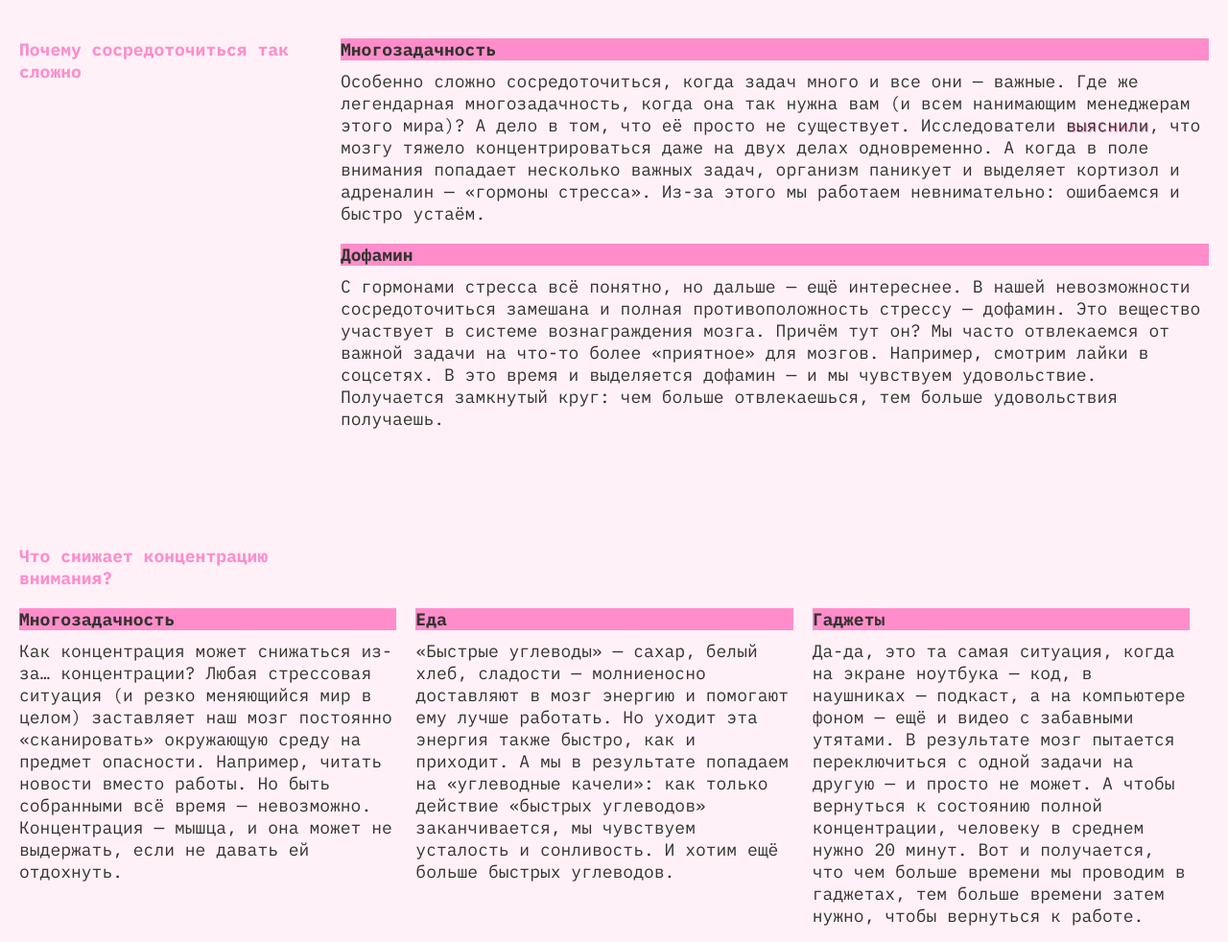
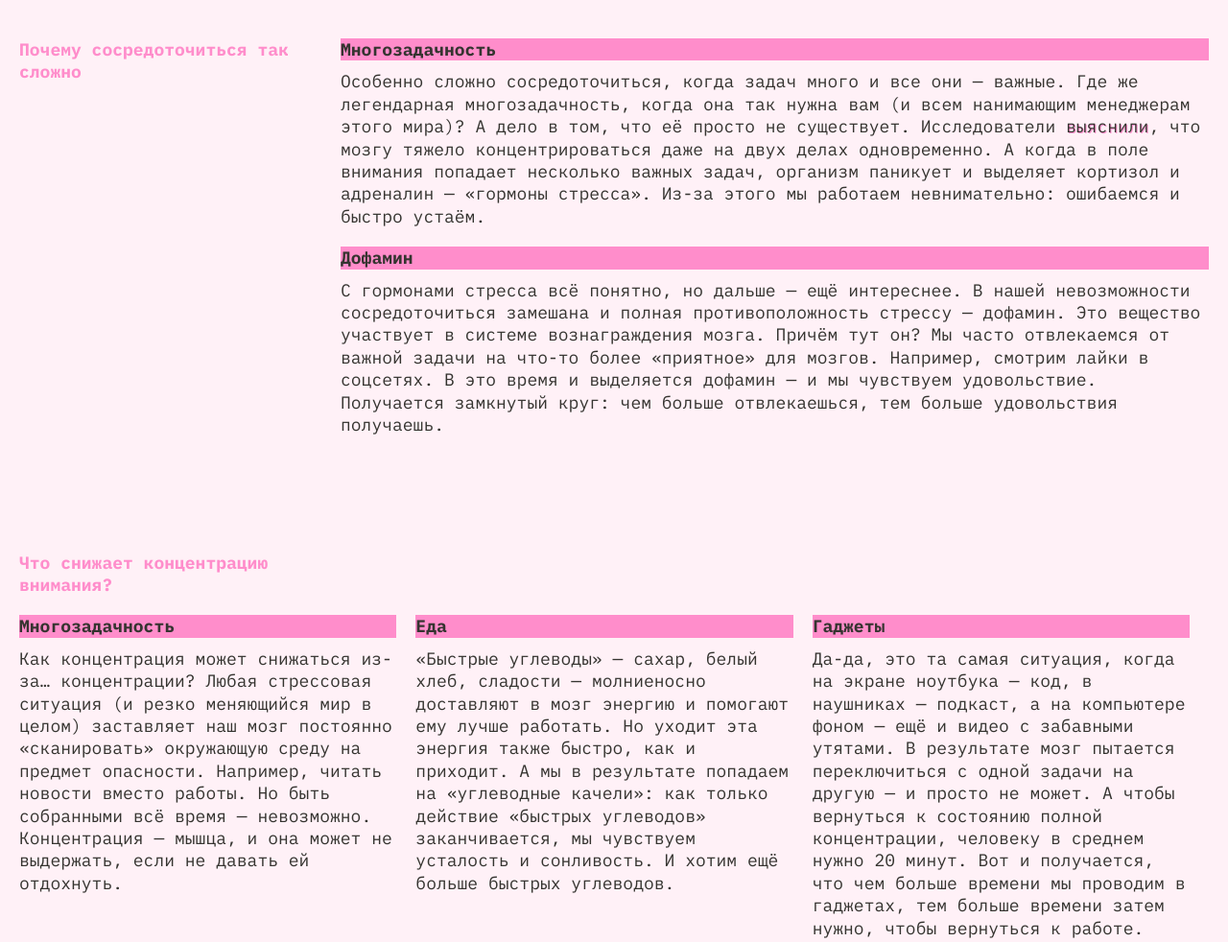
Before and after one commit to fall3n-02/slozhno-sosredotochitsya-fd, a plain HTML site: page index.html in a window 1280 px wide. Shown: the part 820-1802 px from the top of the page at 96% size. Drawn offline with Linux system fonts and the light colour scheme.

Commit message:
Dark 375 full ready

```diff
--- a/index.html
+++ b/index.html
@@ -56,49 +56,34 @@
         <h2 class="content-title">Почему сосредоточиться так сложно</h2>
         <div class="content-info">
         <h3 class="content-subtitle title-decor">Многозадачность</h3>
-        <p>Особенно сложно сосредоточиться, когда задач много и все они — важные. Где же легендарная многозадачность,
-          когда она так нужна вам (и всем нанимающим менеджерам этого мира)? А дело в том, что её просто не существует.
-          Исследователи <a href="https://dana.org/article/multicosts-of-multitasking/">выяснили</a>, что мозгу тяжело концентрироваться даже на двух делах одновременно.
-          А когда в поле внимания попадает несколько важных задач, организм паникует и выделяет кортизол и
-          адреналин — «гормоны стресса». Из-за этого мы работаем невнимательно: ошибаемся и быстро устаём.</p>
+        <p class="text-block">Особенно сложно сосредоточиться, когда задач много и все они — важные. Где же легендарная многозадачность, когда она так нужна вам (и всем нанимающим менеджерам этого мира)? А дело в том, что её просто не существует. Исследователи <a href="https://dana.org/article/multicosts-of-multitasking/">выяснили</a>, что мозгу тяжело концентрироваться даже на двух делах одновременно. А когда в поле внимания попадает несколько важных задач, организм паникует и выделяет кортизол и адреналин — «гормоны стресса». Из-за этого мы работаем невнимательно: ошибаемся и быстро устаём.</p>
         <h3 class="content-subtitle title-decor">Дофамин</h3>
-        <p>С гормонами стресса всё понятно, но дальше — ещё интереснее. В нашей невозможности сосредоточиться замешана и
-          полная противоположность стрессу — дофамин. Это вещество участвует в системе вознаграждения мозга. Причём тут он?
-          Мы часто отвлекаемся от важной задачи на что-то более «приятное» для мозгов. Например, смотрим лайки в соцсетях.
-          В это время и выделяется дофамин — и мы чувствуем удовольствие. Получается замкнутый круг: чем больше отвлекаешься,
-          тем больше удовольствия получаешь.</p>
+        <p class="text-block">С гормонами стресса всё понятно, но дальше — ещё интереснее. В нашей невозможности сосредоточиться замешана и полная противоположность стрессу — дофамин. Это вещество участвует в системе вознаграждения мозга. Причём тут он? Мы часто отвлекаемся от важной задачи на что-то более «приятное» для мозгов. Например, смотрим лайки в соцсетях. В это время и выделяется дофамин — и мы чувствуем удовольствие. Получается замкнутый круг: чем больше отвлекаешься, тем больше удовольствия получаешь.</p>
         </div>
       </section>
       <section class="content_section title-above-text">
         <h2 class="content-title">Что снижает концентрацию внимания?</h2>
         <h3 class="content-subtitle title-decor">Многозадачность</h3>
-        <p>Как концентрация может снижаться из-за… концентрации? Любая стрессовая ситуация (и резко меняющийся мир в целом)
-          заставляет наш мозг постоянно «сканировать» окружающую среду на предмет опасности. Например, читать новости вместо работы.
-          Но быть собранными всё время — невозможно. Концентрация — мышца, и она может не выдержать, если не давать ей отдохнуть.</p>
+        <p class="text-block">Как концентрация может снижаться из-за… концентрации? Любая стрессовая ситуация (и резко меняющийся мир в целом) заставляет наш мозг постоянно «сканировать» окружающую среду на предмет опасности. Например, читать новости вместо работы. Но быть собранными всё время — невозможно. Концентрация — мышца, и она может не выдержать, если не давать ей отдохнуть.</p>
         <h3 class="content-subtitle title-decor">Еда</h3>
-        <p>«Быстрые углеводы» — сахар, белый хлеб, сладости — молниеносно доставляют в мозг энергию и помогают ему лучше работать.
-          Но уходит эта энергия также быстро, как и приходит. А мы в результате попадаем на «углеводные качели»: как только действие
-          «быстрых углеводов» заканчивается, мы чувствуем усталость и сонливость. И хотим ещё больше быстрых углеводов.</p>
+        <p class="text-block">«Быстрые углеводы» — сахар, белый хлеб, сладости — молниеносно доставляют в мозг энергию и помогают ему лучше работать. Но уходит эта энергия также быстро, как и приходит. А мы в результате попадаем на «углеводные качели»: как только действие «быстрых углеводов» заканчивается, мы чувствуем усталость и сонливость. И хотим ещё больше быстрых углеводов.</p>
         <h3 class="content-subtitle title-decor">Гаджеты</h3>
-        <p>Да-да, это та самая ситуация, когда на экране ноутбука — код, в наушниках — подкаст, а на компьютере фоном —
-          ещё и видео с забавными утятами. В результате мозг пытается переключиться с одной задачи на другую — и просто не может.
-          А чтобы вернуться к состоянию полной концентрации, человеку в среднем нужно 20 минут. Вот и получается,
-          что чем больше времени мы проводим в гаджетах, тем больше времени затем нужно, чтобы вернуться к работе.</p>
+        <p class="text-block">Да-да, это та самая ситуация, когда на экране ноутбука — код, в наушниках — подкаст, а на компьютере фоном — ещё и видео с забавными утятами. В результате мозг пытается переключиться с одной задачи на другую — и просто не может. А чтобы вернуться к состоянию полной концентрации, человеку в среднем нужно 20 минут. Вот и получается, что чем больше времени мы проводим в гаджетах, тем больше времени затем нужно, чтобы вернуться к работе.</p>
       </section>
       <section class="content_section title-text-same-level">
         <h2 class="content-title">Как концентрироваться лучше, чем золотая рыбка (то есть дольше трёх секунд)</h2>
         <div class="content-info">
-        <h3 class="content-subtitle title-decor">5 простых (на самом деле не очень) советов</h3>
+        <h3 class="content-subtitle_title title-decor">5 простых (на самом деле не очень) советов</h3>
         <h4 class="content-subtitle_subtitle title-decor">Представьте небо и облака</h4>
-        <p>Или листья в ручье. Тут дело в лёгкой медитации, которая помогает успокоиться. Ведь часто именно тревожные мысли о сложных задачах как раз и мешают эти сложные задачи делать. В такие моменты можно закрыть глаза и представить, что чистое небо — это вы, а облака — тревожные мысли. И сколько бы их ни было — ясное небо всегда будет где-то там, за тучами, и никуда не денется. Это упражнение поможет вернуться в настоящий момент, а не волноваться о потенциальных проблемах из будущего.</p>
+        <p class="text-block">Или листья в ручье. Тут дело в лёгкой медитации, которая помогает успокоиться. Ведь часто именно тревожные мысли о сложных задачах как раз и мешают эти сложные задачи делать. В такие моменты можно закрыть глаза и представить, что чистое небо — это вы, а облака — тревожные мысли. И сколько бы их ни было — ясное небо всегда будет где-то там, за тучами, и никуда не денется. Это упражнение поможет вернуться в настоящий момент, а не волноваться о потенциальных проблемах из будущего.</p>
         <h4 class="content-subtitle_subtitle title-decor">Включите музыку</h4>
-        <p>Но не любую, и не любимую. Любимая может быть связана с сильными положительными эмоциями, которые тоже очень сильно отвлекают. Подойдёт тихая, спокойная, умеренно-ритмичная. Можно вообще попробовать включить плейлист с «белым шумом» или нейромузыкой.</p>
+        <p class="text-block">Но не любую, и не любимую. Любимая может быть связана с сильными положительными эмоциями, которые тоже очень сильно отвлекают. Подойдёт тихая, спокойная, умеренно-ритмичная. Можно вообще попробовать включить плейлист с «белым шумом» или нейромузыкой.</p>
         <h4 class="content-subtitle_subtitle title-decor">Прогуляйтесь</h4>
-        <p>Или даже пробегитесь. Лучше найти парк или лес: один эксперимент <a href="https://www.sciencedirect.com/science/article/abs/pii/S0272494415000328">показал</a>, что созерцание природы повышает концентрацию, в то время как после просмотра городских пейзажей она наоборот понижается. Можно совместить прогулку с физическими упражнениями или бегом — так в мозг поступит ещё больше кислорода и он будет лучше работать. Но и простая двадцатиминутная прогулка — тоже отличный вариант.</p>
+        <p class="text-block">Или даже пробегитесь. Лучше найти парк или лес: один эксперимент <a href="https://www.sciencedirect.com/science/article/abs/pii/S0272494415000328">показал</a>, что созерцание природы повышает концентрацию, в то время как после просмотра городских пейзажей она наоборот понижается. Можно совместить прогулку с физическими упражнениями или бегом — так в мозг поступит ещё больше кислорода и он будет лучше работать. Но и простая двадцатиминутная прогулка — тоже отличный вариант.</p>
         <h4 class="content-subtitle_subtitle title-decor">Хорошо ешьте</h4>
-        <p>Мы — не ваша бабушка, но это правда важно. Выбирайте продукты, которые препятствуют резким скачкам сахара в крови. Например, с высоким содержанием клетчатки: овощи, ягоды, бобовые (нут, чечевица, фасоль), коричневый рис, хлеб из цельнозерновой пшеницы.</p>
+        <p class="text-block">Мы — не ваша бабушка, но это правда важно. Выбирайте продукты, которые препятствуют резким скачкам сахара в крови. Например, с высоким содержанием клетчатки: овощи, ягоды, бобовые (нут, чечевица, фасоль), коричневый рис, хлеб из цельнозерновой пшеницы.</p>
         <h4 class="content-subtitle_subtitle title-decor">Читайте</h4>
-        <p>Настоящие бумажные книги. Это правда помогает с концентрацией: чтобы прочитать пост в соцсети, достаточно нескольких минут или даже секунд. А вот интересная книга способна затянуть и на несколько часов и круто тренирует направленное внимание.</p>
+        <p class="text-block">Настоящие бумажные книги. Это правда помогает с концентрацией: чтобы прочитать пост в соцсети, достаточно нескольких минут или даже секунд. А вот интересная книга способна затянуть и на несколько часов и круто тренирует направленное внимание.</p>
         </div>
       </section>
       <section class="content-images">
--- a/styles/light.css
+++ b/styles/light.css
@@ -34,8 +34,6 @@
 }
 
 .theme-light .rec,
-.theme-light .rec::after,
-.theme-light .top-decoration-lines,
-.theme-light .bottom-decoration-lines {
+.theme-light .rec::after{
   display: none;
 }
--- a/styles/style.css
+++ b/styles/style.css
@@ -4,6 +4,7 @@
   /* сохраните в разметке и стилях класс page у тега body. Он удобен, чтобы составлять селекторы для разных цветовых тем. */
   background-color: var(--bg-color);
   background-attachment: fixed;
+  line-height: 23.4px;
 }
 
 
@@ -34,9 +35,11 @@
 }
 
 .header__theme-menu-button {
+  width: 70px;
   border: 0;
   color: var(--accent-color);
   text-transform: lowercase;
+  text-align: center;
   background-color: transparent;
 }
 
@@ -53,9 +56,9 @@
 .main-subtitle {
   justify-self: end;
   width: var(--main-subtitle-width);
-  margin: var(--main-subtitle-margin);
   color: var(--subtitle-text-color);
   font-weight: bold;
+  margin: var(--main-subtitle-margin);
 }
 
 .title-decor {
@@ -120,6 +123,7 @@
 .content-subtitle {
   color: var(--subtitle-text-color);
   font-weight: bold;
+  margin-block-end: var(--content-gap-s);
 }
 
 .content_section {
@@ -127,13 +131,18 @@
   grid-template: repeat(3, min-content) / 1fr;
 }
 
-.content_section h2,
-.content_section p:not(:last-child) {
+.content-title,
+.text-block:not(:last-child) {
   margin-block-end: var(--content-gap-m);
 }
 
-.content-subtitle_subtitle,
-.content_section h3 {
+.content-subtitle_title {
+  color: var(--subtitle-text-color);
+  font-weight: bold;
+  margin-block-end: var(--content-gap-m);
+}
+
+.content-subtitle_subtitle {
   margin-block-end: var(--content-gap-s);
 }
 
@@ -146,6 +155,11 @@
   gap: var(--content-gap-s);
   grid-template: repeat(5, min-content) / 1fr;
 }
+
+.content-subtitle.image-subtitle {
+  margin-bottom: 0;
+}
+
 
 .image {
   block-size: 100%;
--- a/styles/variables.css
+++ b/styles/variables.css
@@ -10,20 +10,24 @@
   --accent-color: #FF0070;
   --bg-image: url("../images/cover-image-dark.png");
   --regular-text-color: #F1B2CE;
+  --button-hover-color: #FF007066;
+
+  --main-title-font-size: 116px;
+
   --content-padding: 10px;
-  --main-title-font-size: 116px;
-  --header__theme-menu-list-margin: 0 8px 0 0;
-  --header__theme-menu-margin: clamp(55px, 16.8vw, 192px) 0 0 0;
-  --main-title-margin: 65px 0 55px 0;
-  --main-subtitle-margin: 0 0 clamp(46px, 15.5vw, 183px) 0;
-  --main-subtitle-width: clamp(355px, 38vw, 491px);
-  --content-margin: 40px 0;
+  --content-margin: 30px 0;
   --sections-gap: 50px;
   --content-gap-m: 20px;
   --content-gap-s: 10px;
+
+  --header__theme-menu-list-margin: 0 0 0 0;
+  --header__theme-menu-margin: 66px 0 0 0;
+  --main-title-margin: 5px 0 0 0;
+  --main-subtitle-margin: 0 0 54px 0;
+  --main-subtitle-width: 355px;
   --rec-position-top: 10px;
   --rec-position-right: 19px;
-  --button-hover-color: #FF007066;
+  --content-subtitle_subtitle-margin: 0 0 15px 0;
 }
 
 @media (width >= 768px) {
```
